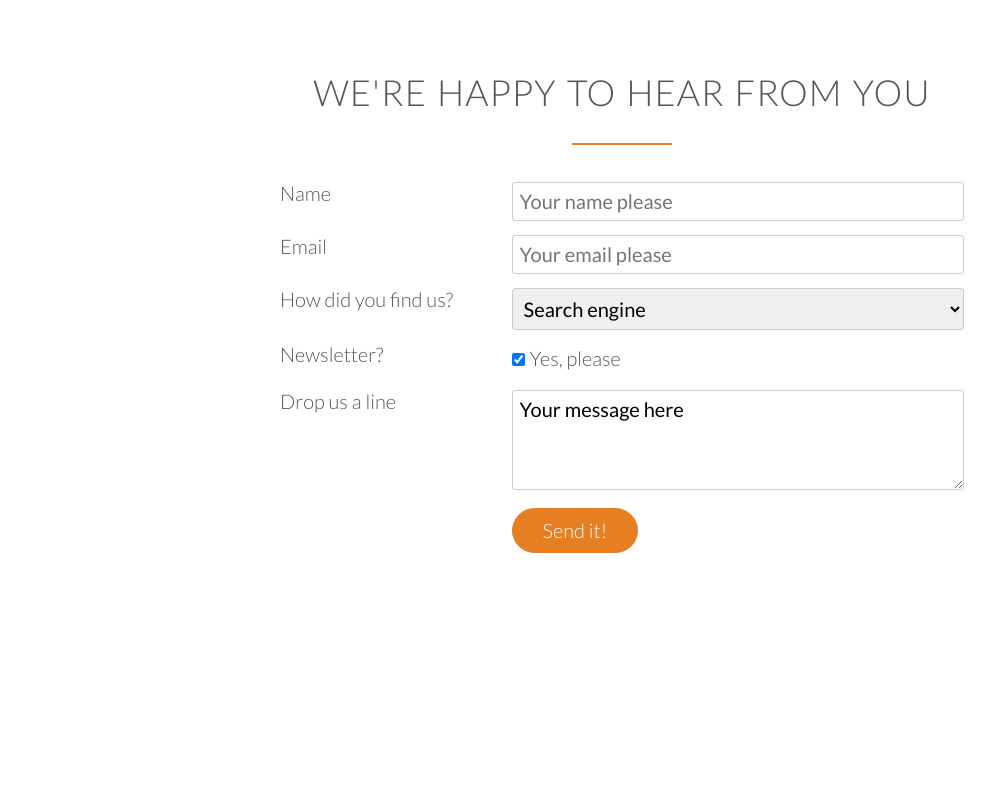
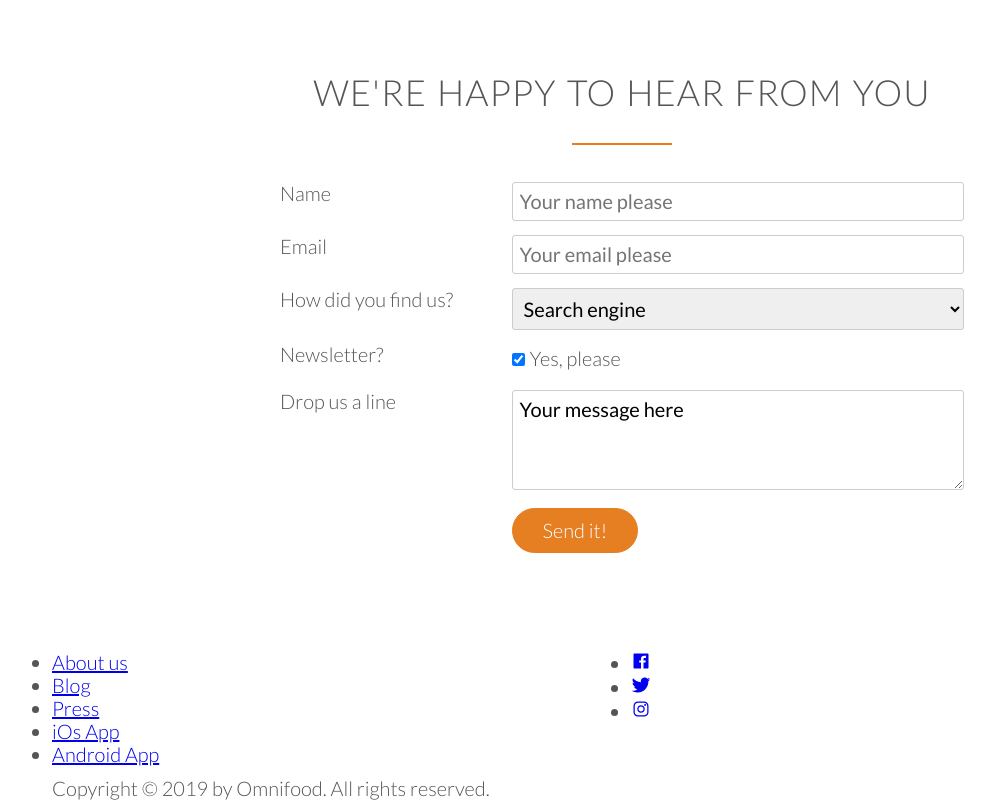
Before and after one commit to Mattkvls/html_css_basics, a plain HTML site: page index.html in a window 1280 px wide. Shown: the part 4664-5464 px from the top of the page, without its empty margins (18-1013 px from the left). Before the commit the page ends 5303 px from the top, so only its background shows below. Drawn offline with nearby package versions, Linux system fonts and the light colour scheme.

Commit message:
create the footer

```diff
--- a/index.html
+++ b/index.html
@@ -400,7 +400,31 @@
           </form>
       </div>
   </section>
-
+  <footer class="footer-section">
+      <div class="row">
+          <div class="col span-1-of-2">
+            <ul class="footer-nav">
+                <li><a href="#">About us</a></li>
+                <li><a href="#">Blog</a></li>
+                <li><a href="#">Press</a></li>
+                <li><a href="#">iOs App</a></li>
+                <li><a href="#">Android App</a></li>
+            </ul>
+          </div>
+          <div class="col span-1-of-2">
+            <ul class="social-links">
+                <li><a href="#"><ion-icon name="logo-facebook"></ion-icon></a></li>
+                <li><a href="#"><ion-icon name="logo-twitter"></ion-icon></a></li>
+                <li><a href="#"><ion-icon name="logo-instagram"></ion-icon></a></li>
+            </ul>
+          </div>
+      </div>
+      <div class="row">
+          <p>
+              Copyright &copy; 2019 by Omnifood. All rights reserved.
+          </p>
+      </div>
+  </footer>
 
 
 
```
